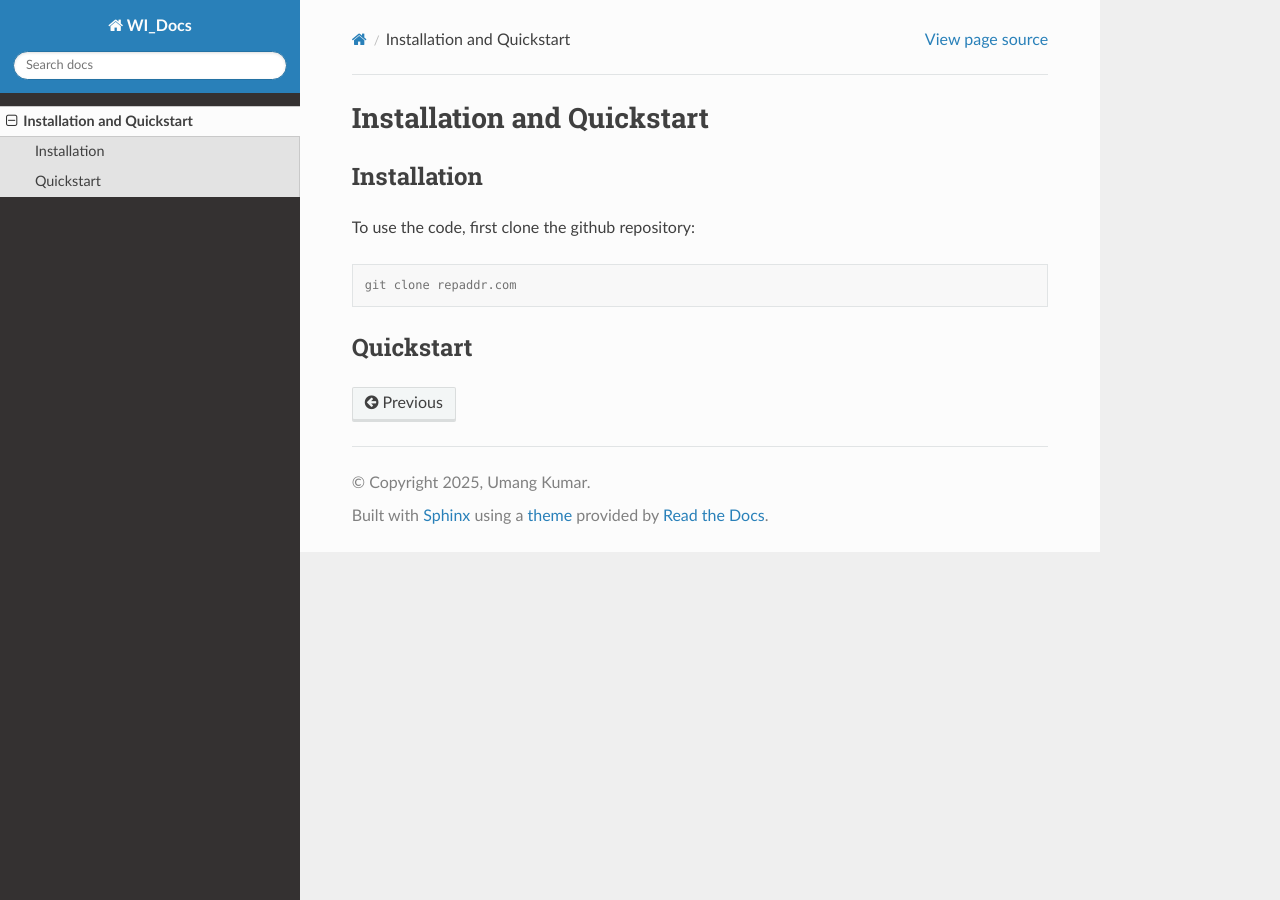
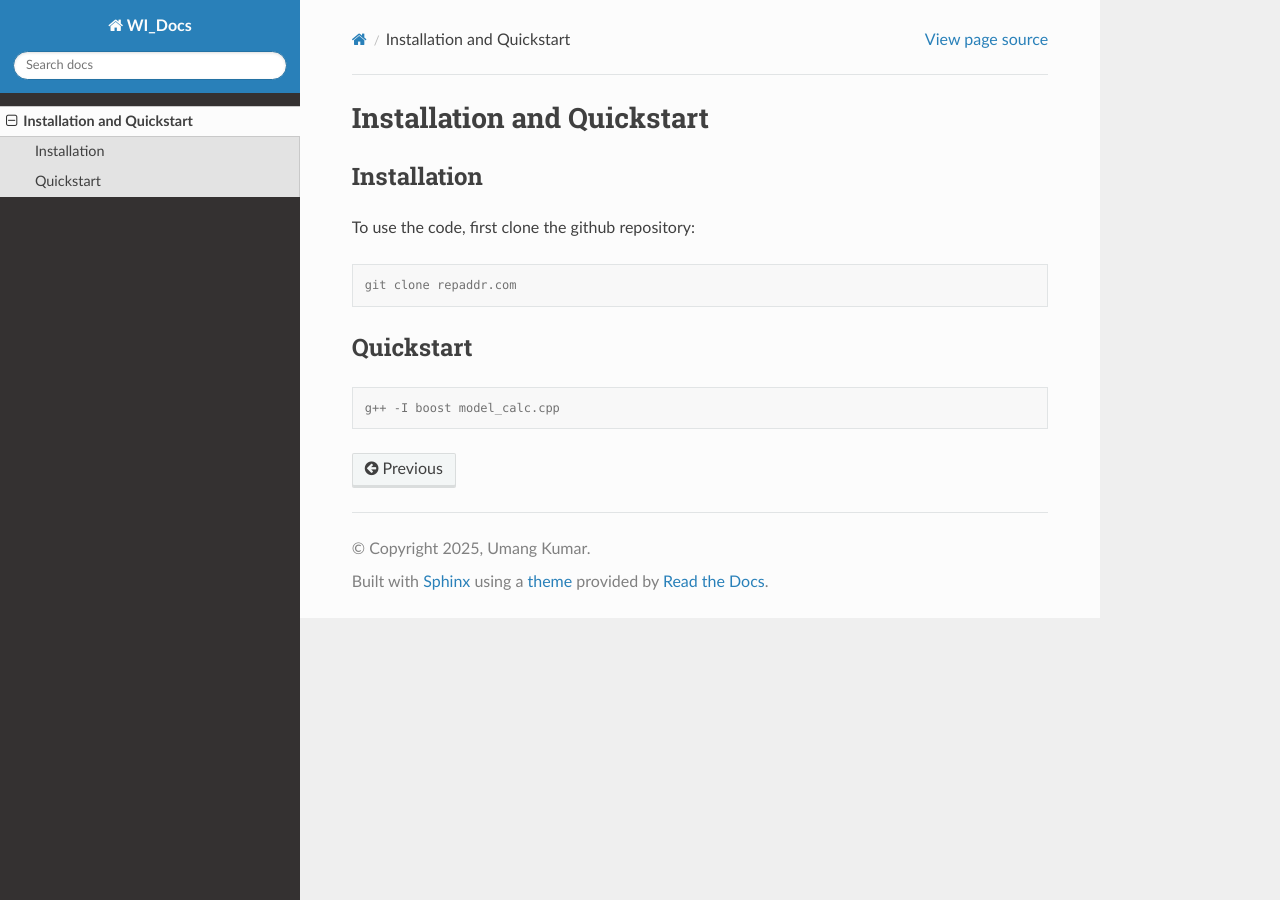
Before and after one commit to umg-kmr/WI_Docs, a Sphinx documentation site: the page built from source/install.rst, in a window 1280 px wide. Built offline with Sphinx 7.4.7 and the Read the Docs theme 3.1.0, drawn with Linux system fonts in a browser that asks for light colours.

Commit message:
first commit

```diff
--- a/source/install.rst
+++ b/source/install.rst
@@ -13,5 +13,6 @@ To use the code, first clone the github repository:
 Quickstart
 ----------
 
-.. code-block: console
+.. code-block:: console
+
    g++ -I boost model_calc.cpp
```
Also changed, not shown: 5 other files.
